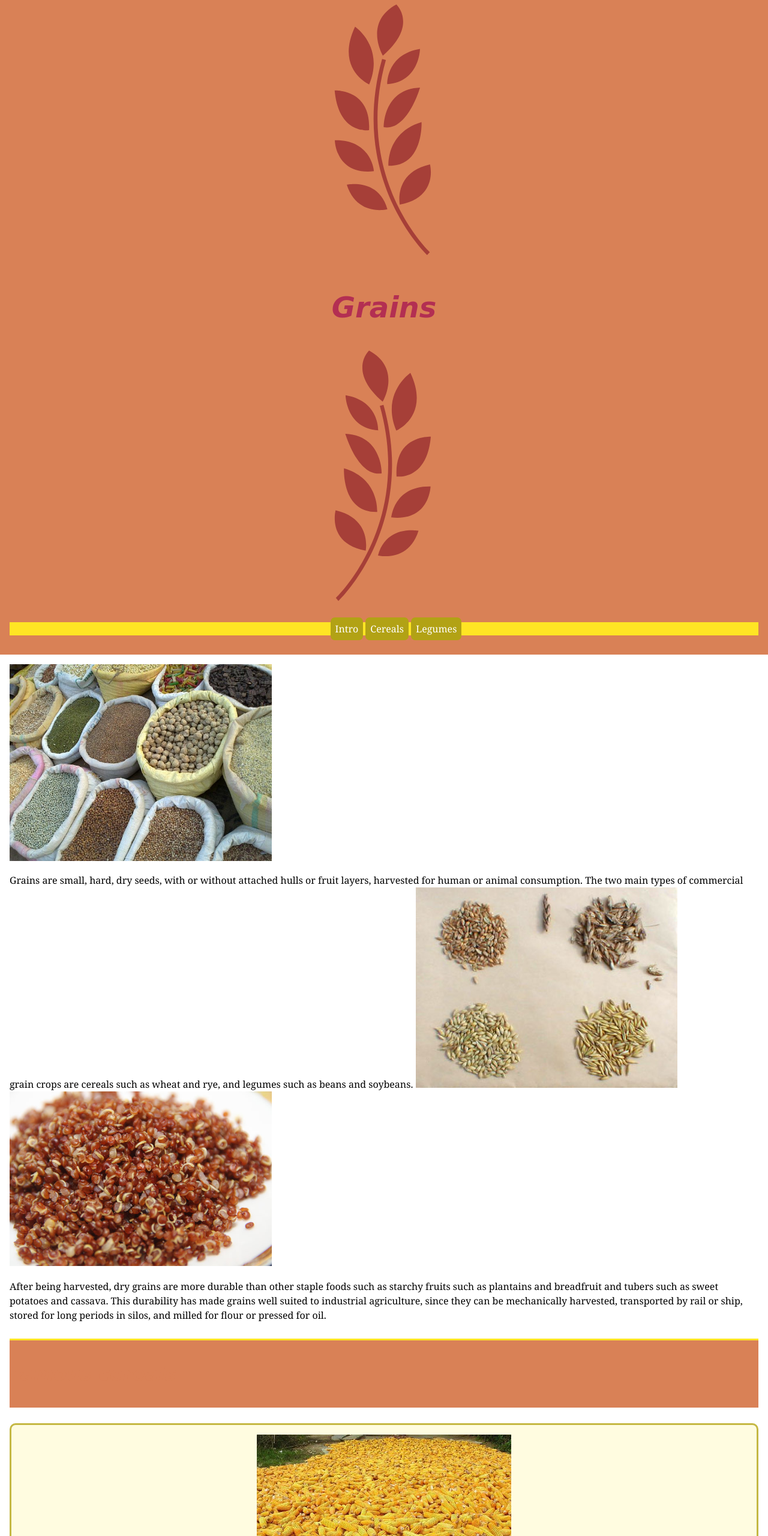
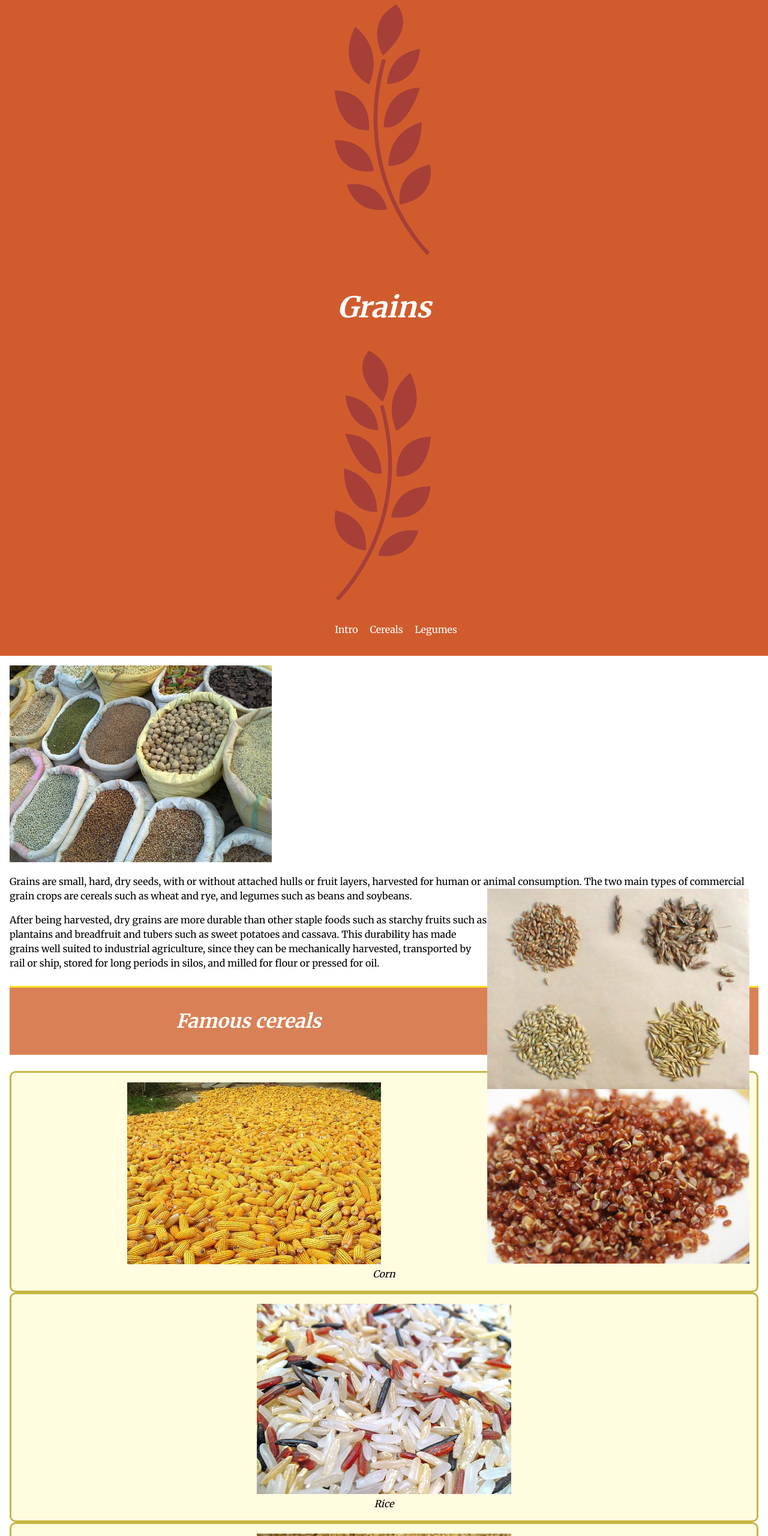
Before and after one commit to Hobbes62/assignment-5, a plain HTML site: page index.html in a window 1280 px wide. Shown: the top 2560 px of the page at 60% size. Drawn offline with Linux system fonts and the light colour scheme.

Commit message:
colour, font families,

```diff
--- a/css/main.css
+++ b/css/main.css
@@ -5,6 +5,7 @@ html {
 
 body {
 	margin: 0;
+	font-family: Merriweather;
 }
 
 main {
@@ -12,9 +13,9 @@ main {
 }
 
 header {
-	font-family: 'Sigmar One', cursive;
-	background-color: #d98156;
-	color: #b32f52;
+	font-family: 'Merriweather', serif;
+	background-color: #d05c2e;
+	color: #ffffff;
 	padding: .2em 1em 1em 1em;
 	margin: 0em;
 	text-align: center;
@@ -23,13 +24,13 @@ header {
 
 
 h1 {
-	color: #b32f52;
-	font-family: 'Sigmar One', cursive;
+	color: #ffffff;
+	font-family: 'Merriweather', serif;
 	font-weight: bold;
 	font-size: 3rem;
 	font-style: italic;
 	text-decoration: none;
-	font-family: 'Sigmar One', cursive;
+	font-family: 'Merriweather', serif;
 	line-height:1.5;
 	padding: 0em 1em 0em 1em;
 	text-align: center;
@@ -37,43 +38,33 @@ h1 {
 
 
 h2 {
-	color: #d98156;
+	color: #ffffff;
 	background-color: #d98156;
-	font-family: 'Sigmar One', cursive;
+	font-family: 'Merriweather', serif;
 	font-weight: bold;
 	font-size: 2rem;
 	font-style: italic;
 	text-decoration: none;
 	line-height:1.5;
-	text-align: left;
+	text-align: center;
 	padding: 1em 0em 1em 0em;
 	border-top: 3px solid #ffe524;
 }
 
-h3 {
-	color: #b32f52;
-	font-family: 'Sigmar One', cursive;
-	font-weight: bold;
-	font-size: 1.5rem;
-	font-style: italic;
-	text-decoration: none;
-	font-family: 'Sigmar One', cursive;
-	line-height:1.5;
-	text-align: left;
-}
+
 
 nav {
 	font-weight: normal;
 	color: white;
-	font-family: "Georgia";
-	background-color: #ffe524;
+	font-family: 'Merriweather', serif;
+	background-color: #d05c2e;
 	text-align: center;
 	padding: 0em;}
 
 
 
 nav li {
-	font-family: 'Georgia';
+	font-family: 'Merriweather', serif;
 	text-align: center;
 	margin: 0;
 	border: none;
@@ -84,7 +75,7 @@ nav li {
 nav a{
 	padding: .5em .5em .5em .5em;
 	border-radius: 7px;
-	background-color: #b2a215;
+	background-color: #d05c2e;
 	color: #fff;
 	text-decoration: none;
 	font-weight: normal;
@@ -96,7 +87,7 @@ p {
 	font-weight: normal;
 	font-size: 1rem;
 	text-decoration: none;
-	font-family: Georgia;
+	font-family: 'Merriweather', serif;;
 }
 
 
@@ -117,16 +108,16 @@ figcaption {
 	font-weight: normal;
 	font-size: 1rem;
 	text-decoration: none;
-	font-family: Georgia;
+	font-family: 'Merriweather', serif;;
 
 }
 
-dl {
+li {
 	line-height:1.5;
 	font-weight: bold;
 	font-size: 1rem;
 	text-decoration: none;
-	font-family: Georgia;
+	font-family: 'Merriweather', serif;;
 	text-align: left;
 }
 
@@ -139,20 +130,22 @@ p {
 
 
 a:hover {
-	background-color: #cc3865;
+	background-color: #a93f35;
 }
 
-.cite {
-	text-align: center;
-	font-family: 'Georgia';
-	color: #b2a215;
+.inset {
+	float: right;
+	width: 35%;
+	margin-right: 15px;
+}
+
+
+
+.clear-it {
+	clear: right;
 	}
 
-.blockquote {
-	text-align: center;
-	font-family: 'Georgia';
-	color: #b2a215;
-	}
+
 
 
 em {
--- a/index.html
+++ b/index.html
@@ -23,11 +23,11 @@
 </header>
 
 	<main>
-			<img class="inset" src="images/grains.jpg">
+			<img src="images/grains.jpg">
 			<p>Grains are small, hard, dry seeds, with or without attached hulls or fruit layers, harvested for human or animal consumption. The two main types of commercial grain crops are cereals such as wheat and rye, and legumes such as beans and soybeans.
 
-			<img class="right" src="images/cereals.jpg">
-			<img class="right" src="images/quinoa.jpg">
+			<img class="inset" src="images/cereals.jpg">
+			<img class="inset clear-it" src="images/quinoa.jpg">
 			<p class="p2">After being harvested, dry grains are more durable than other staple foods such as starchy fruits such as plantains and breadfruit and tubers such as sweet potatoes and cassava. This durability has made grains well suited to industrial agriculture, since they can be mechanically harvested, transported by rail or ship, stored for long periods in silos, and milled for flour or pressed for oil.</p>
 
 
@@ -38,25 +38,24 @@
 					<figcaption> Corn</figcaption>
 			</figure>
 
-				<h2>Rice</h2>
+
 			<figure>
 				<img src="images/rice.jpg" alt="image of rice">
 					<figcaption> Rice</figcaption>
 			</figure>
 
-			<h2>Oats</h2>
 			<figure>
 				<img src="images/oats.jpg" alt="image of oats">
 					<figcaption> Oats</figcaption>
 			</figure>
 
-			<h3>Famous Legume</h3>
+			<h2>Famous Legume</h2>
 
 					<ul>
-						<li><img class="inset" src="images/peanuts.jpg"><em>Peanuts</em> - first cultivated in the valleys of Paraguay</li>
-						<li><img class="inset" src="images/beans.jpg"><em>Beans</em>— a summer crop that needs warm temperatures</li>
-						<li><img class="inset" src="images/lentils.jpg"><em>Lentils</em>— an edible pulse from a bushy annual plant </li>
-					</dl>
+						<li><img src="images/peanuts.jpg"><em>Peanuts</em> - first cultivated in the valleys of Paraguay</li>
+						<li><img src="images/beans.jpg"><em>Beans</em>— a summer crop that needs warm temperatures</li>
+						<li><img src="images/lentils.jpg"><em>Lentils</em>— an edible pulse from a bushy annual plant </li>
+					</ul>
 
 	</main>
 
```
